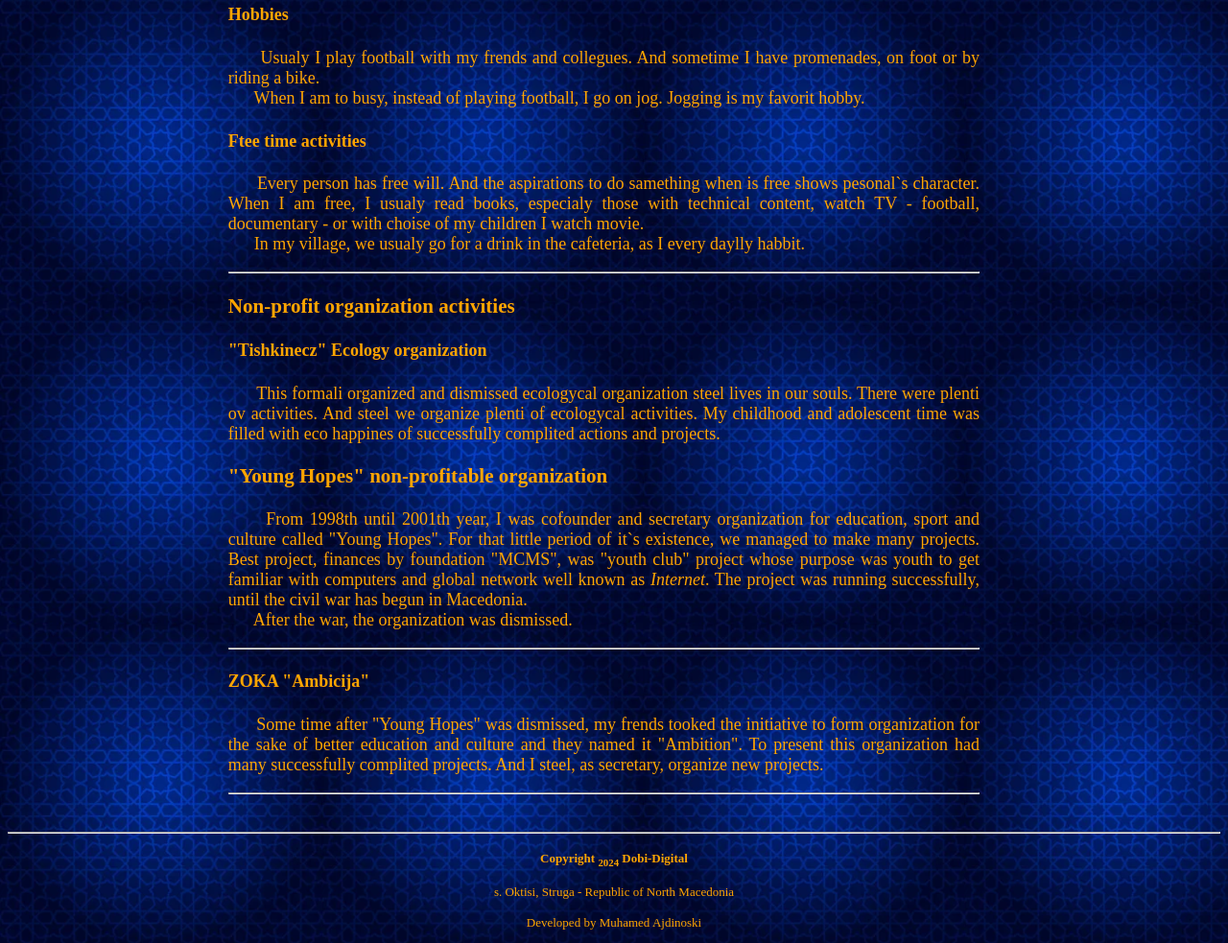
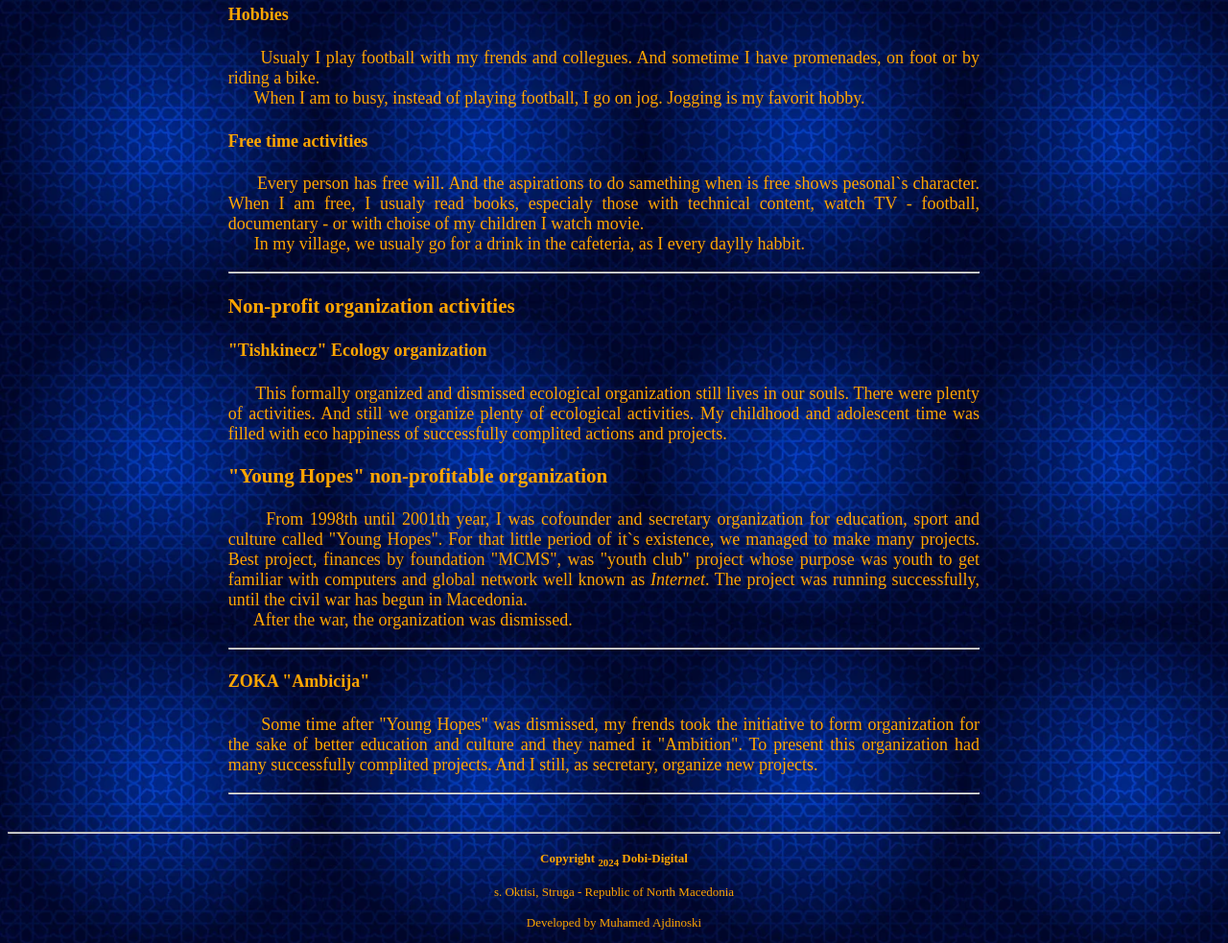
Before and after one commit to muhaAha/capstone-project-1, a plain HTML site: page public/hobbies.html in a window 1280 px wide. Shown: the part 356-1339 px from the top of the page at 96% size. Drawn offline with Linux system fonts and the light colour scheme.

Commit message:
Update hobbies.html

```diff
--- a/public/hobbies.html
+++ b/public/hobbies.html
@@ -72,7 +72,7 @@
                                     </p>
                                 </article>
                                 <article>
-                                    <h4>Ftee time activities</h4>
+                                    <h4>Free time activities</h4>
                                     <p>
                                         &nbsp &nbsp &nbsp Every person has free will. And the aspirations to do samething when is free
                                         shows pesonal`s character. When I am free, I usualy read books, especialy those with technical content, watch
@@ -87,9 +87,9 @@
                                 <article>
                                     <h4>"Tishkinecz" Ecology organization</h4>
                                     <p>
-                                        &nbsp &nbsp &nbsp This formali organized and dismissed ecologycal organization steel lives in
-                                        our souls. There were plenti ov activities. And steel we organize plenti of ecologycal activities.
-                                        My childhood and adolescent time was filled with eco happines of successfully complited actions and
+                                        &nbsp &nbsp &nbsp This formally organized and dismissed ecological organization still lives in
+                                        our souls. There were plenty of activities. And still we organize plenty of ecological activities.
+                                        My childhood and adolescent time was filled with eco happiness of successfully complited actions and
                                         projects.
                                     </p>
                                 </article>
@@ -108,9 +108,10 @@
                                 <article>
                                     <h4>ZOKA "Ambicija"</h4>
                                     <p>
-                                        &nbsp &nbsp &nbsp Some time after "Young Hopes" was dismissed, my frends tooked the initiative to form organization for the sake
-                                        of better education and culture and they named it "Аmbition". To present this organization had many successfully complited projects.
-                                        And I steel, as secretary, organize new projects.
+                                        &nbsp &nbsp &nbsp Some time after "Young Hopes" was dismissed, my frends took the initiative to form
+                                        organization for the sake of better education and culture and they named it "Ambition".
+                                        To present this organization had many successfully complited projects.
+                                        And I still, as secretary, organize new projects.
                                     </p>
                                 </article>
                                 <hr />
```
